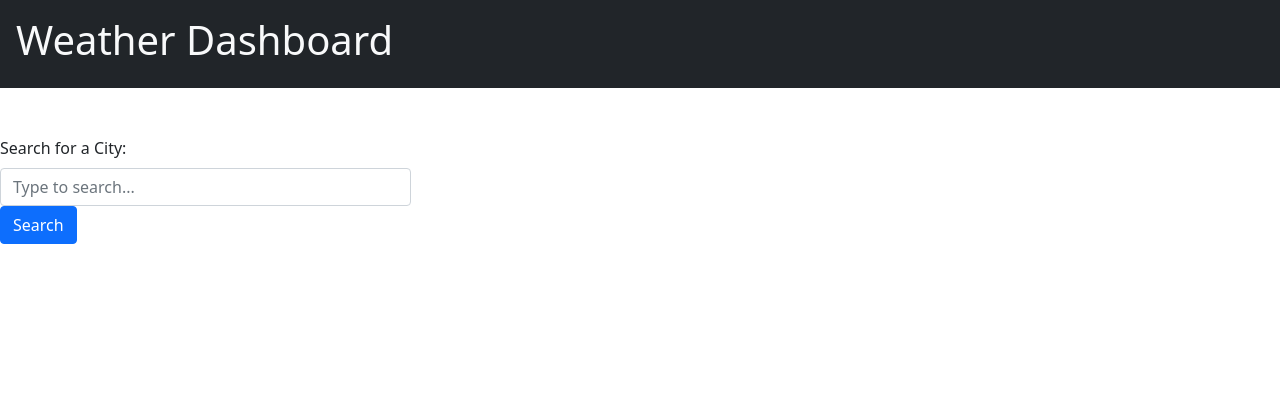
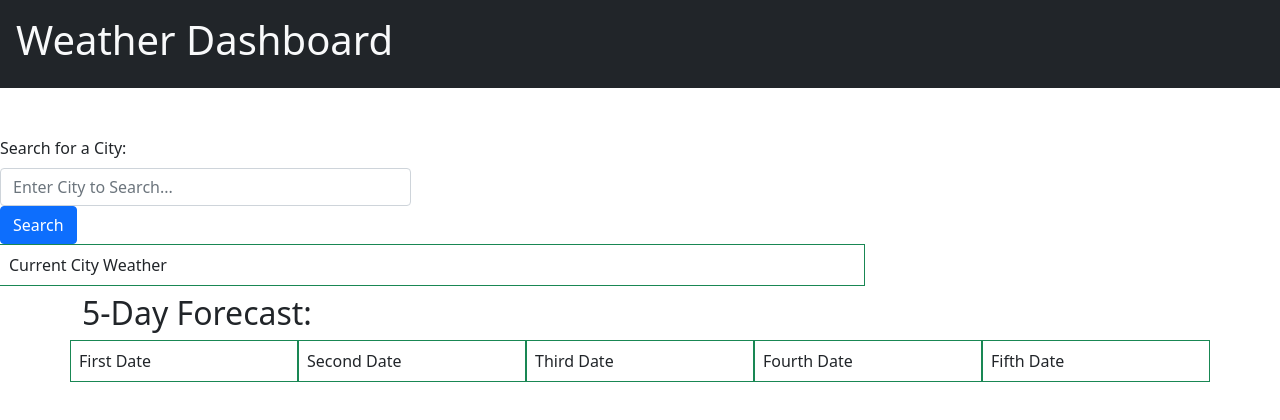
Before and after one commit to VernPG/weather-dashboard, a plain HTML site: page index.html in a window 1280 px wide. Drawn offline with nearby package versions, Linux system fonts and the light colour scheme.

Commit message:
html setup

```diff
--- a/assets/script.js
+++ b/assets/script.js
@@ -1,3 +1,26 @@
 var city=""
-var searchBtn= "";
-var listGroup= ""'
+var searchBtn= ".btn";
+var listGroup= "";
+var futureFore= $("#future-forecast");
+
+//search for city results
+function getApi () {
+    var requestUrl="f2165315a927629b82c1512a361fb24c";
+    fetch(requestUrl)
+    .then(function(response){
+        return response.json();
+    })
+    .then(function (data){
+        console.log(data[0].html_url)
+        // const pTag
+        }
+    )
+};
+
+//enter api
+
+//call the current weather
+
+//display 5 day outlook
+
+//save search history
--- a/index.html
+++ b/index.html
@@ -22,7 +22,7 @@
         <div class="col-sm-4">
         <label for="exampleDataList" class="form-label">Search for a City:</label>
         <input class="form-control" list="datalistOptions" id="exampleDataList"
-        placeholder="Type to search...">
+        placeholder="Enter City to Search...">
       <div class="d-grid gap-2 d-md-block">
         <button class="btn btn-primary" type="button">Search</button>
         <ul class= "list-group">
@@ -36,10 +36,40 @@
 
     <section>
       <!--add in one column to generate today's weather, this column willnhave the today datejs-->
+
+        <div class= "col-sm-8">
+            <div class="row border border-success p-2 mb-2">
+              <div class="col-sm-12" id= "city-weather">
+                <placeholder>Current City Weather</placeholder>
+
+        </div>
+
+
+      </div>
     </section>
 
     <section>
       <!--five column layout for forecast-->
+      <div class="container text-right" class="col-sm-12" id="future-forecast" >
+        <h2>5-Day Forecast:</h2>
+        <div class="row">
+          <div class="col border border-black border-success p-2 mb-2">
+            First Date
+          </div>
+          <div class="col border border-success p-2 mb-2 order-2">
+            Second Date
+          </div>
+          <div class="col border border-success p-2 mb-2 order-3">
+            Third Date
+          </div>
+          <div class="col border border-success p-2 mb-2 order-4">
+            Fourth Date
+          </div>
+          <div class="col border border-success p-2 mb-2 order-5">
+            Fifth Date
+          </div>
+        </div>
+      </div>
     </section>
   </body>
 
```
